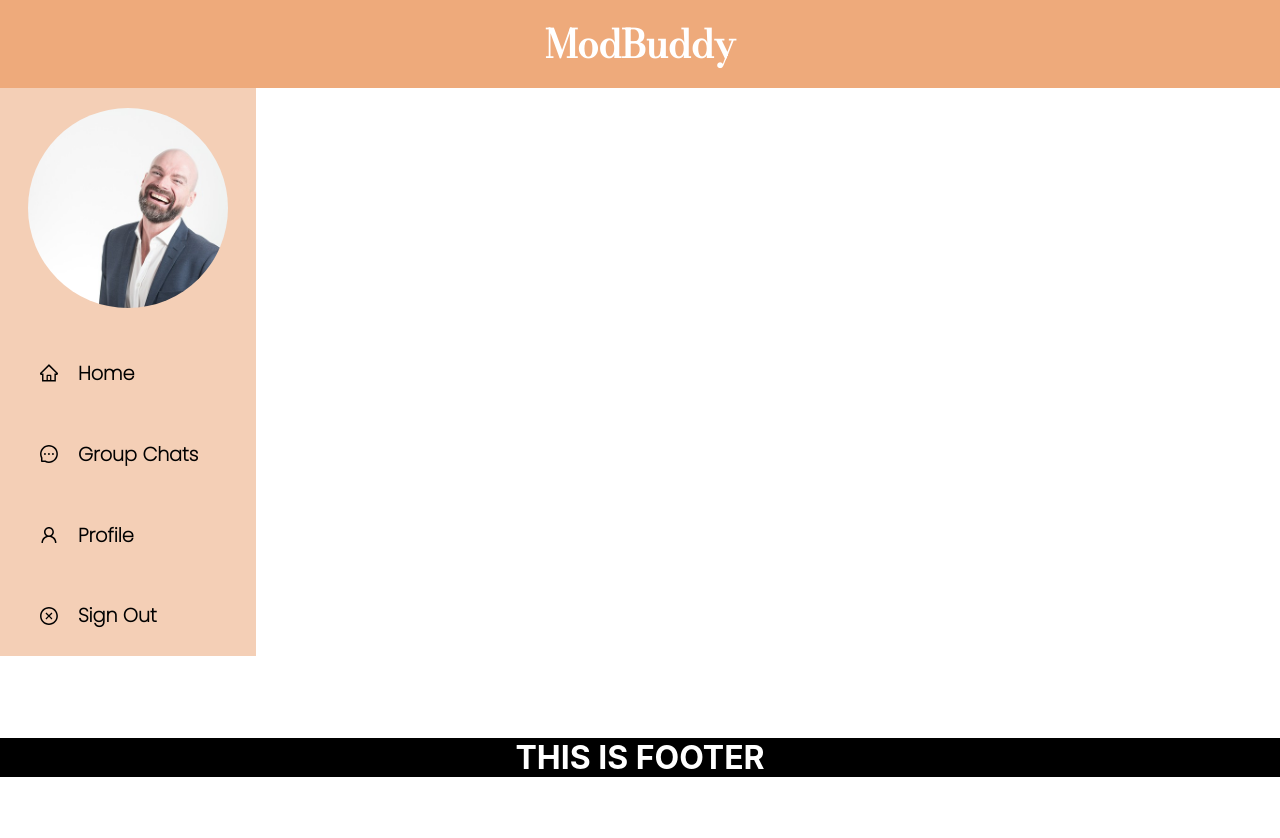
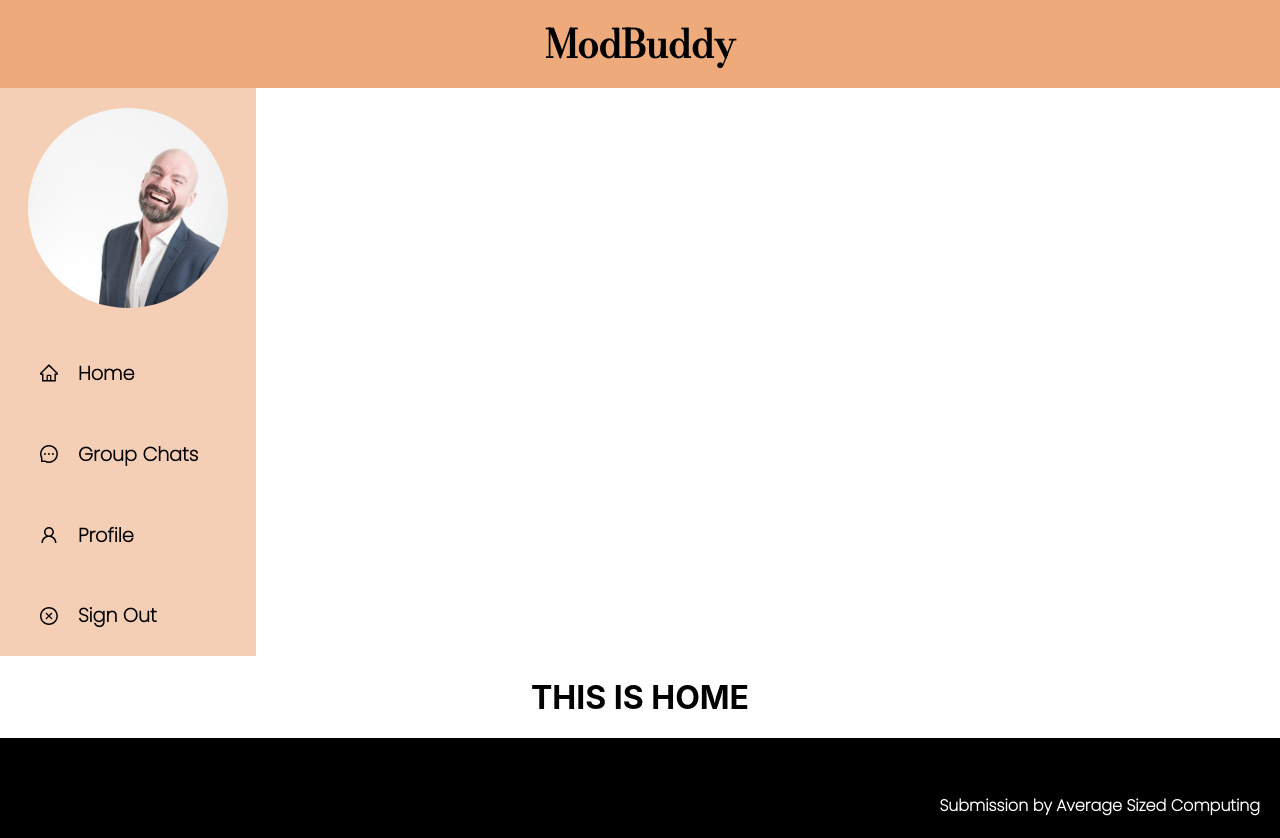
Before and after one commit to SilasTSL/module-connect-system, a React (Create React App) app: page / in a window 1280 px wide. Before the commit the page ends 800 px from the top, so only its background shows below. Built offline with nearby package versions, Linux system fonts and the light colour scheme.

Commit message:
Change footer

```diff
--- a/src/components/footer/Footer.css
+++ b/src/components/footer/Footer.css
@@ -1,8 +1,24 @@
+@import url('https://fonts.googleapis.com/css2?family=Poppins:wght@200&display=swap');
+
 .footerContainer {
-    height: 10%;
+    display: flex;
+    flex-direction: column;
+    justify-content: flex-end;
+    height: 100px;
     background-color: black;
 }
 
-h1 {
+.footerBottomContainer {
+    display: flex;
+    flex-direction: row;
+    justify-content: flex-end;
     color: white;
+    margin: 0px;
+    padding: 20px;
 }
+
+.footerText {
+    font-family: 'Poppins', sans-serif;
+    font-size: 1rem;
+    margin-bottom: 0px;
+}
--- a/src/components/footer/Footer.js
+++ b/src/components/footer/Footer.js
@@ -5,7 +5,9 @@
 export const Footer = () => {
     return (
         <div className="footerContainer">
-            <h1>THIS IS FOOTER</h1>
+            <div className="footerBottomContainer">
+                <h2 className="footerText">Submission by Average Sized Computing</h2>
+            </div>
         </div>
     )
 }
```
